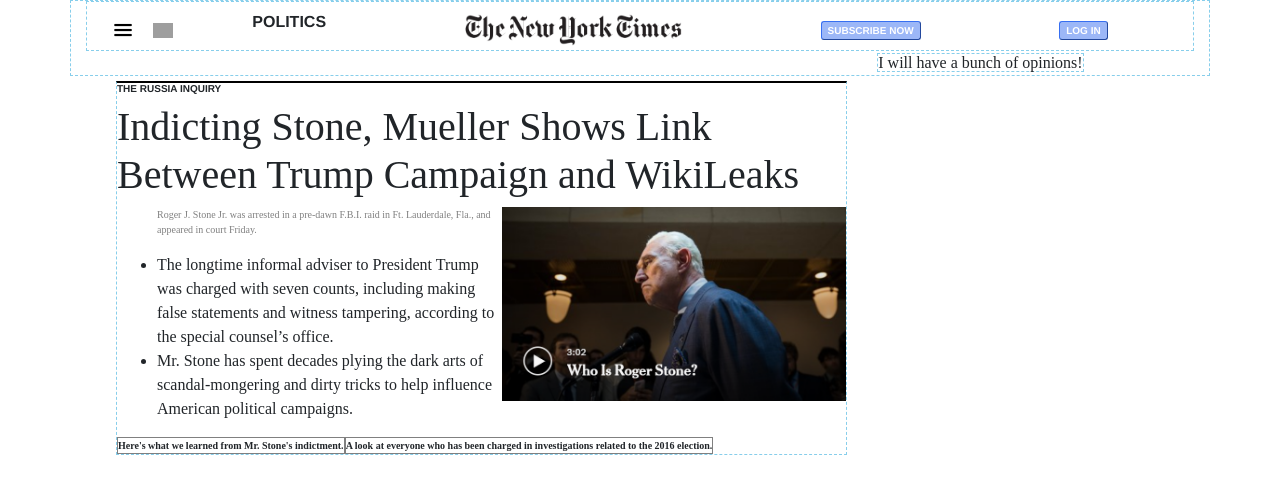
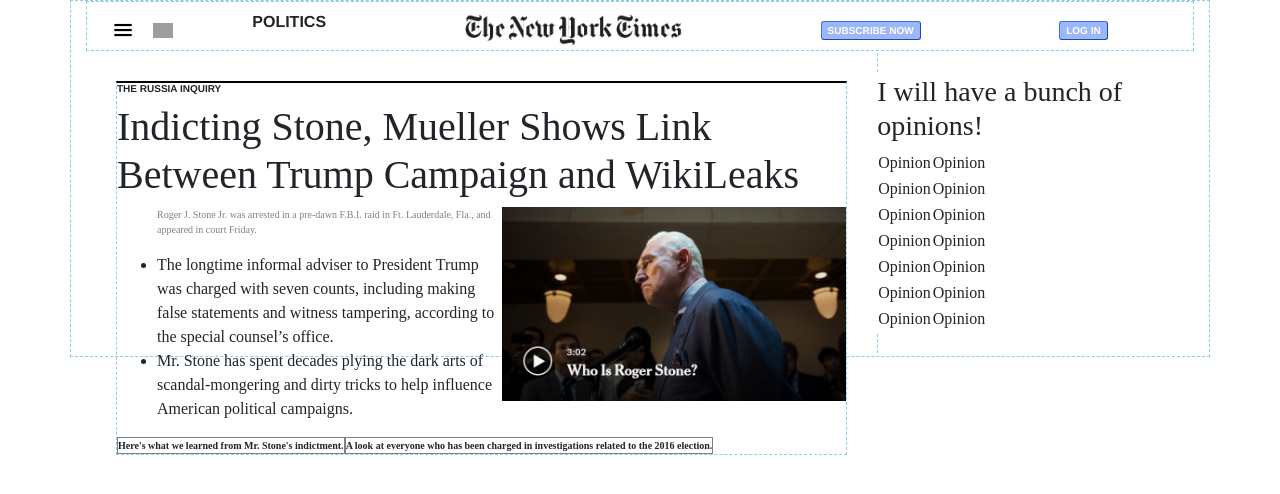
Before and after one commit to LeilaniL/NYTimes-Replica, an Angular app: page / in a window 1280 px wide. Shown: the top 494 px of the page. Built offline with nearby package versions, Linux system fonts and the light colour scheme; grey boxes are pictures that could not be loaded.

Commit message:
trying to fix opinion section styling

```diff
--- a/src/app/app.component.css
+++ b/src/app/app.component.css
@@ -61,3 +61,7 @@
   display: inline;
   width: 33%;
 }
+td {
+  /* max-width: 100%; */
+  border: 1 px solid blue;
+}
--- a/src/app/app.component.html
+++ b/src/app/app.component.html
@@ -30,4 +30,37 @@
     A look at everyone who has been charged in investigations related to the 2016 election.
   </div>
 </div>
-<div class="opinion-featured">I will have a bunch of opinions!</div>
+<!-- ********** should be an opinion-sidebar component here *********** -->
+<div class="opinion-featured">
+  <h3>I will have a bunch of opinions!</h3>
+  <table>
+    <tr>
+      <td>Opinion</td>
+      <td>Opinion</td>
+    </tr>
+    <tr>
+      <td>Opinion</td>
+      <td>Opinion</td>
+    </tr>
+    <tr>
+      <td>Opinion</td>
+      <td>Opinion</td>
+    </tr>
+    <tr>
+      <td>Opinion</td>
+      <td>Opinion</td>
+    </tr>
+    <tr>
+      <td>Opinion</td>
+      <td>Opinion</td>
+    </tr>
+    <tr>
+      <td>Opinion</td>
+      <td>Opinion</td>
+    </tr>
+    <tr>
+      <td>Opinion</td>
+      <td>Opinion</td>
+    </tr>
+  </table>
+</div>
```
